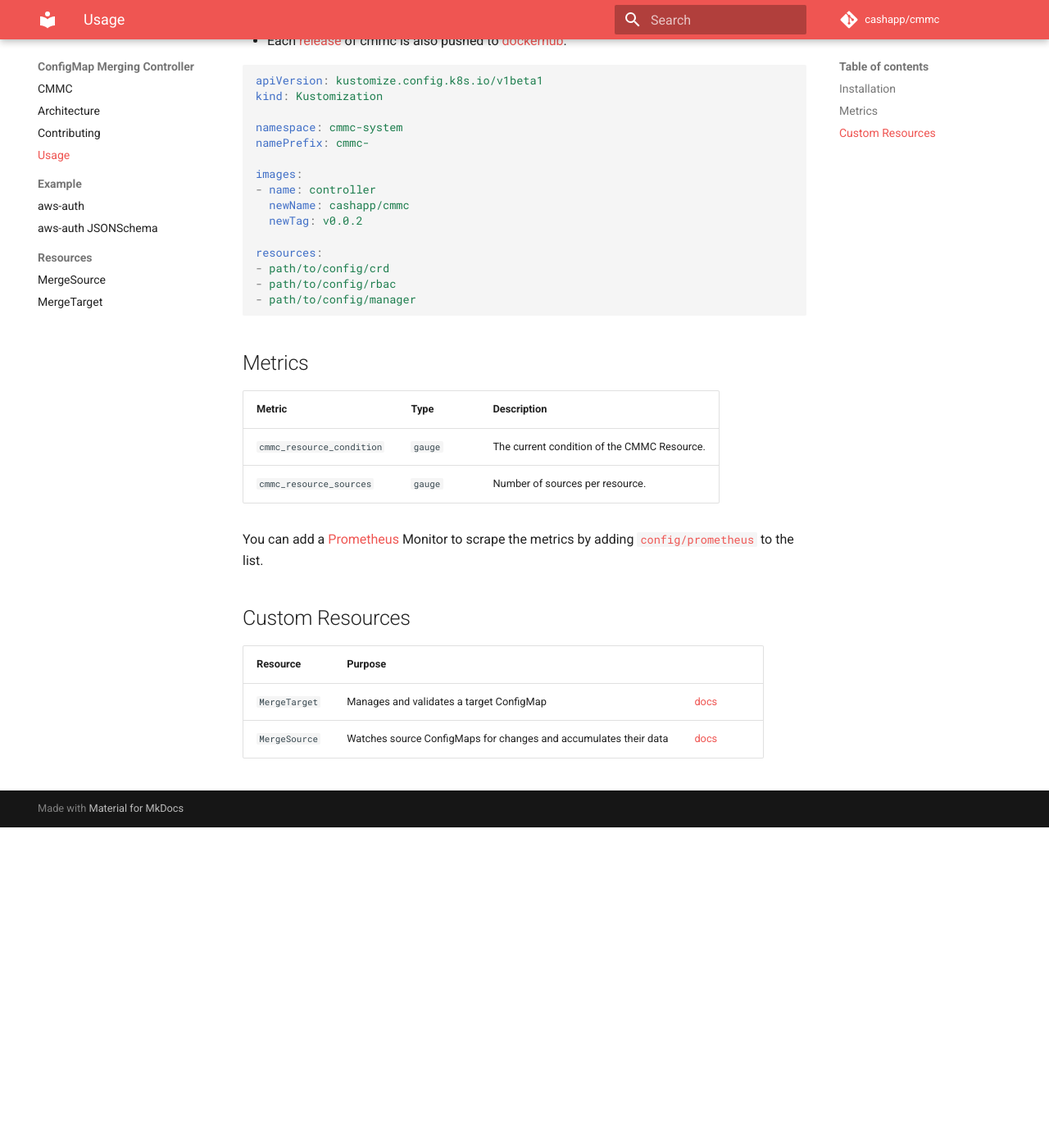
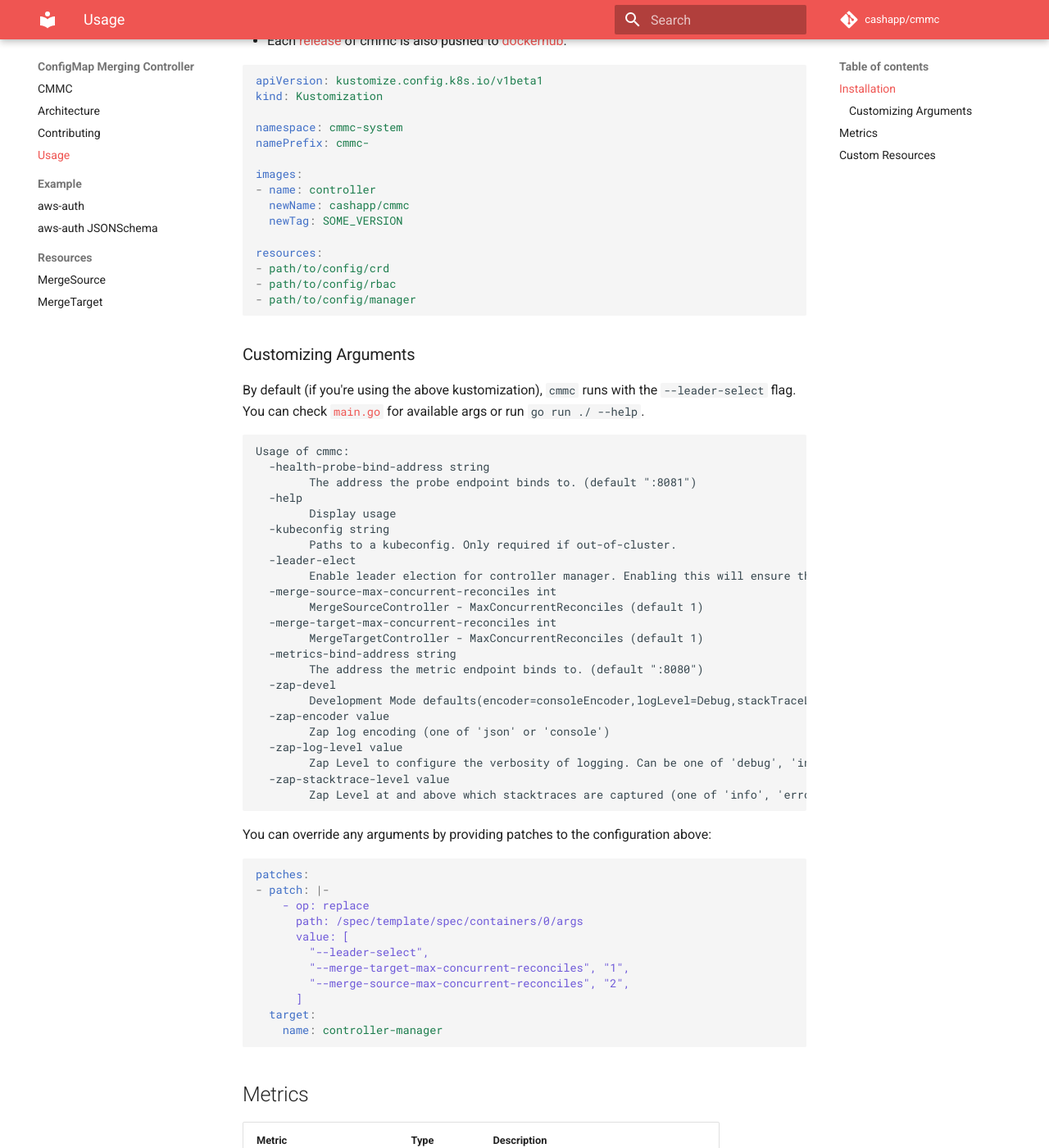
Before and after one commit to cashapp/cmmc, an MkDocs documentation site: the page built from docs/usage.md, in a window 1280 px wide and 1400 px high, scrolled down 418 px. Shown: the whole window at 82% size. Built offline with MkDocs 1.6.1 and Material for MkDocs 9.7.7, drawn with Linux system fonts in a browser that asks for light colours; comment, search, counter and statistics services are not loaded; before the commit the page ends 1427 px from its top, so only the background shows below that.

Commit message:
feat: adding flags for MaxConcurrentReconciles
Adding flags:
- `merge-source-max-concurrent-reconciles` (default 1)
- `merge-target-max-concurrent-reconciles` (default 1)
- `help` (prints help/usage)

Closes #6.

````diff
--- a/docs/usage.md
+++ b/docs/usage.md
@@ -25,12 +25,59 @@ namePrefix: cmmc-
 images:
 - name: controller
   newName: cashapp/cmmc
-  newTag: v0.0.2
+  newTag: SOME_VERSION
 
 resources:
 - path/to/config/crd
 - path/to/config/rbac
 - path/to/config/manager
+```
+
+### Customizing Arguments
+
+By default (if you're using the above kustomization), `cmmc` runs with the `--leader-select` flag.
+You can check [`main.go`][main] for available args or run `go run ./ --help`.
+
+```
+Usage of cmmc:
+  -health-probe-bind-address string
+    	The address the probe endpoint binds to. (default ":8081")
+  -help
+    	Display usage
+  -kubeconfig string
+    	Paths to a kubeconfig. Only required if out-of-cluster.
+  -leader-elect
+    	Enable leader election for controller manager. Enabling this will ensure there is only one active controller manager.
+  -merge-source-max-concurrent-reconciles int
+    	MergeSourceController - MaxConcurrentReconciles (default 1)
+  -merge-target-max-concurrent-reconciles int
+    	MergeTargetController - MaxConcurrentReconciles (default 1)
+  -metrics-bind-address string
+    	The address the metric endpoint binds to. (default ":8080")
+  -zap-devel
+    	Development Mode defaults(encoder=consoleEncoder,logLevel=Debug,stackTraceLevel=Warn). Production Mode defaults(encoder=jsonEncoder,logLevel=Info,stackTraceLevel=Error) (default true)
+  -zap-encoder value
+    	Zap log encoding (one of 'json' or 'console')
+  -zap-log-level value
+    	Zap Level to configure the verbosity of logging. Can be one of 'debug', 'info', 'error', or any integer value > 0 which corresponds to custom debug levels of increasing verbosity
+  -zap-stacktrace-level value
+    	Zap Level at and above which stacktraces are captured (one of 'info', 'error', 'panic').
+```
+
+You can override any arguments by providing patches to the configuration above:
+
+```yaml
+patches:
+- patch: |-
+    - op: replace
+      path: /spec/template/spec/containers/0/args
+      value: [
+        "--leader-select",
+        "--merge-target-max-concurrent-reconciles", "1",
+        "--merge-source-max-concurrent-reconciles", "2",
+      ]
+  target:
+    name: controller-manager
 ```
 
 ## Metrics
@@ -55,4 +102,4 @@ adding [`config/prometheus`][3] to the list.
 [2]: https://github.com/cashapp/cmmc/tree/main/config
 [3]: https://github.com/cashapp/cmmc/blob/main/config/prometheus/monitor.yaml
 [crds]: https://github.com/cashapp/cmmc/tree/main/config/crds
-[metrics-issue]: https://github.com/cashapp/cmmc/issues/1
+[main]: https://github.com/cashapp/cmmc/blob/main/main.go#L53
````
Also changed, not shown: 4 other files.
